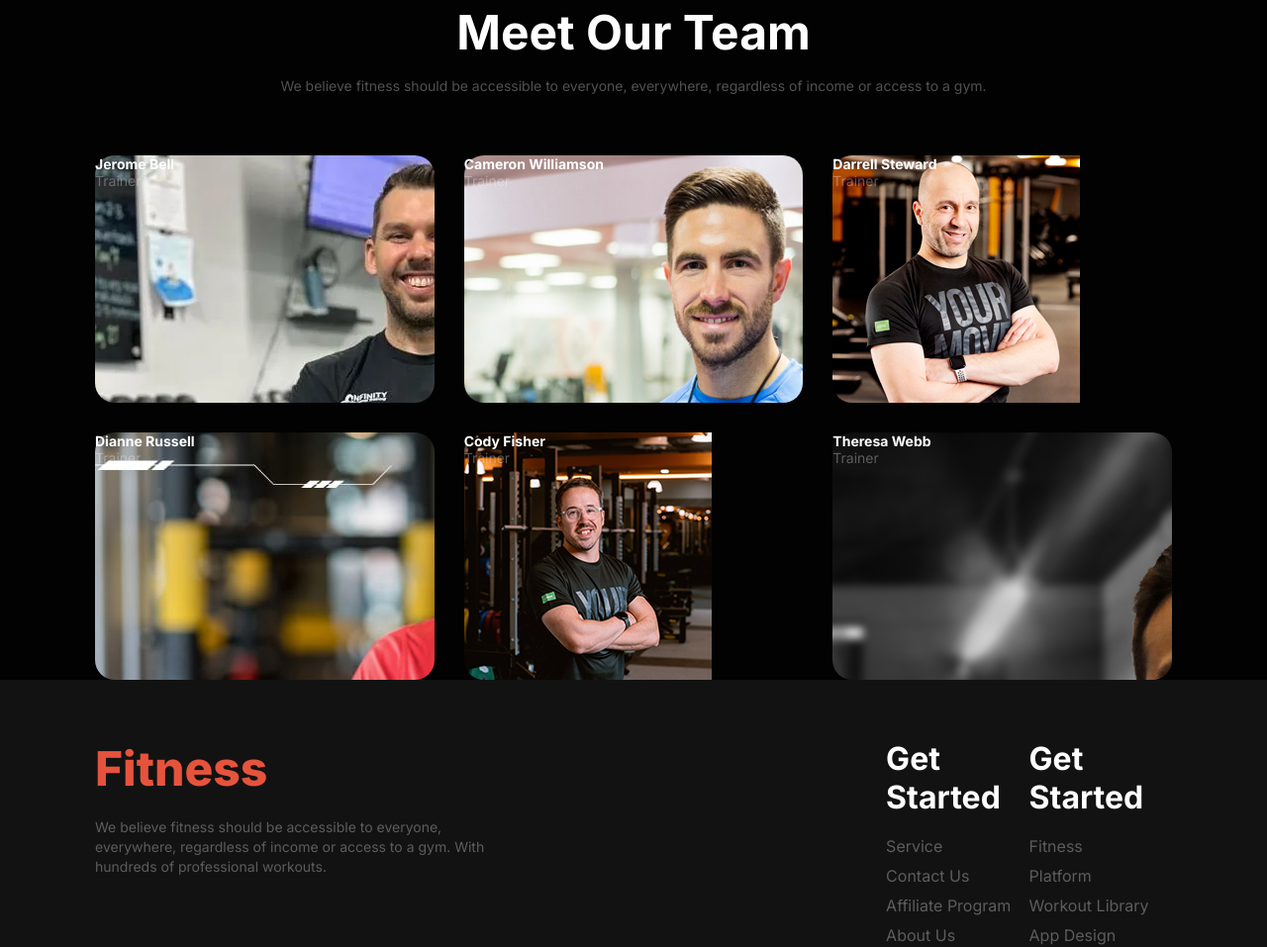
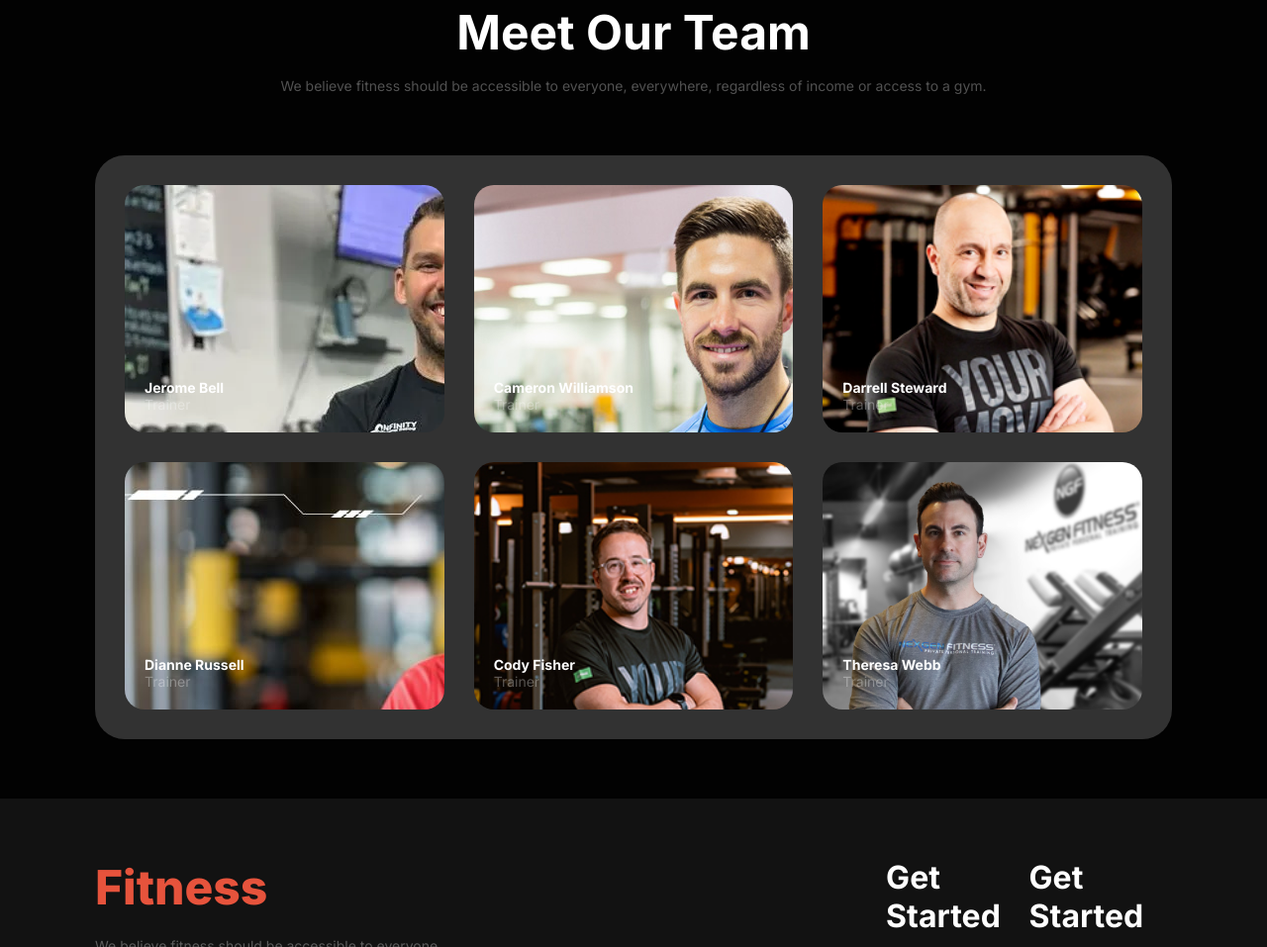
Before and after one commit to anait31/my-fitness-2, a plain HTML site: page index.html in a window 1280 px wide. Shown: the part 3233-4190 px from the top of the page at 99% size. Drawn offline with Linux system fonts and the light colour scheme; a web font is replaced by a local one.

Commit message:
Make resposive team section

```diff
--- a/css/style.css
+++ b/css/style.css
@@ -492,6 +492,10 @@ option {
     display: grid;
     gap: 30px;
     grid-template-columns: repeat(3, 1fr);
+    background-color: #FFFFFF30;
+    padding: 30px;
+    border-radius: 30px;
+    margin-bottom: 60px;
 }
 
 .item1 {
@@ -499,38 +503,63 @@ option {
     background-repeat: no-repeat;
     height: 250px;
     border-radius: 20px;
+    position: relative;
 }
 .item2 {
     background-image: url(../images/trainer2.png);
     background-repeat: no-repeat;
     height: 250px;
     border-radius: 20px;
+    position: relative;
 }
 .item3 {
     background-image: url(../images/trainer3.png);
+    background-size: cover;
     background-repeat: no-repeat;
     height: 250px;
+    width: 100%;
     border-radius: 20px;
+    position: relative;
 }
 .item4 {
     background-image: url(../images/trainer4.png);
     height: 250px;
     background-repeat: no-repeat;
     border-radius: 20px;
+    position: relative;
 }
 
 .item5 {
     background-image: url(../images/trainer5.png);
     background-repeat: no-repeat;
+    background-size: cover;
     height: 250px;
     border-radius: 20px;
+    position: relative;
 }
 
 .item6 {
     background-image: url(../images/trainer6.png);
     background-repeat: no-repeat;
+    background-position: center;
+    background-size: cover;
+
     height: 250px;
     border-radius: 20px;
+    position: relative;
+}
+
+.item1 div,
+.item2 div,
+.item3 div,
+.item4 div,
+.item5 div,
+.item6 div {
+position: absolute;
+left: 0;
+bottom: 0;
+margin-left: 20px;
+margin-bottom: 20px;
 }
 
 footer {
```
